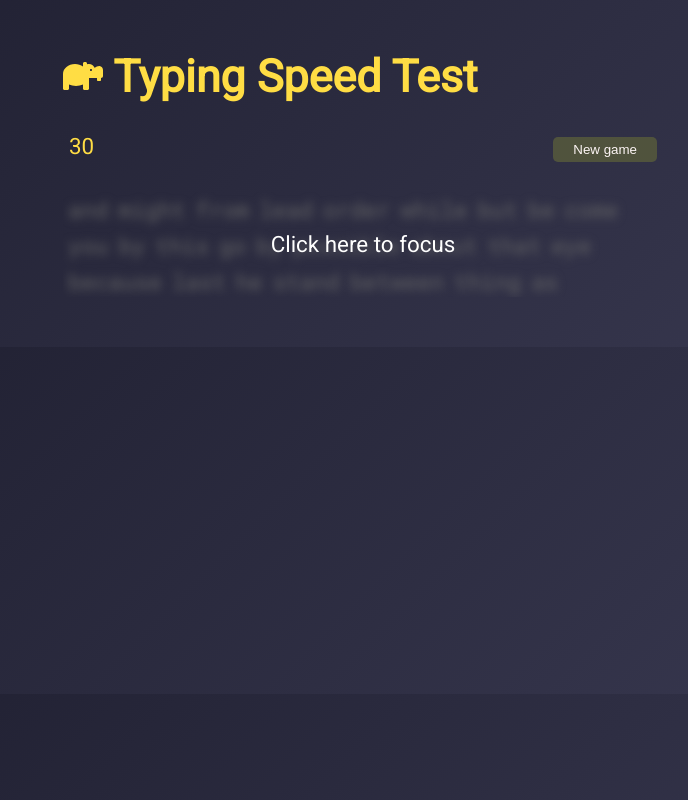
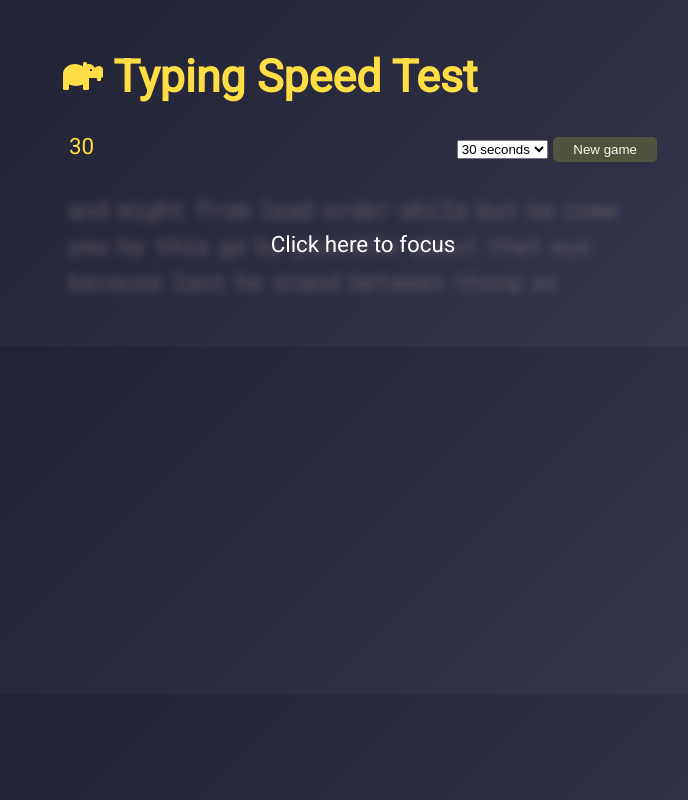
Before and after one commit to bittu5678/typing, a plain HTML site: page index.html in a window 1280 px wide. Shown: the whole page, without its empty margins (277-965 px from the left). Drawn offline with nearby package versions, Linux system fonts and the light colour scheme.

Commit message:
Update index.html

```diff
--- a/index.html
+++ b/index.html
@@ -5,6 +5,7 @@
     <meta name="viewport" content="width=device-width, user-scalable=yes">
     <title>Typing Speed Test</title>
     <link rel="stylesheet" href="styles.css">
+    <script src="https://cdn.jsdelivr.net/npm/chart.js"></script>
 </head>
 <body>
     <main>
@@ -13,8 +14,21 @@
             Typing Speed Test
         </h1>
         <div id="header">
-            <div id="info"></div>
+            <div id="info">
+                <!-- Timer will be inserted here -->
+            </div>
             <div id="buttons">
+                <select id="timerSelect">
+                    <option value="30">30 seconds</option>
+                    <option value="45">45 seconds</option>
+                    <option value="60">1 minute</option>
+                    <option value="120">2 minutes</option>
+                    <option value="300">5 minutes</option>
+                    <option value="600">10 minutes</option>
+                    <option value="900">15 minutes</option>
+                    <option value="1800">30 minutes</option>
+                    <option value="3600">1 hour</option>
+                </select>
                 <button id="newGameBtn">New game</button>
             </div>
         </div>
```
